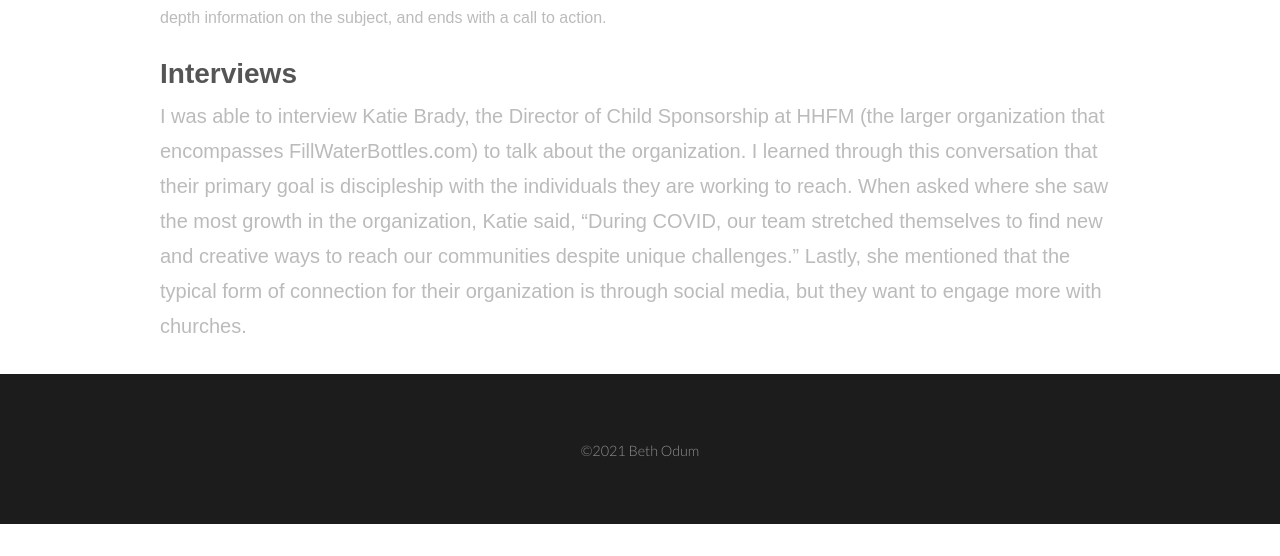
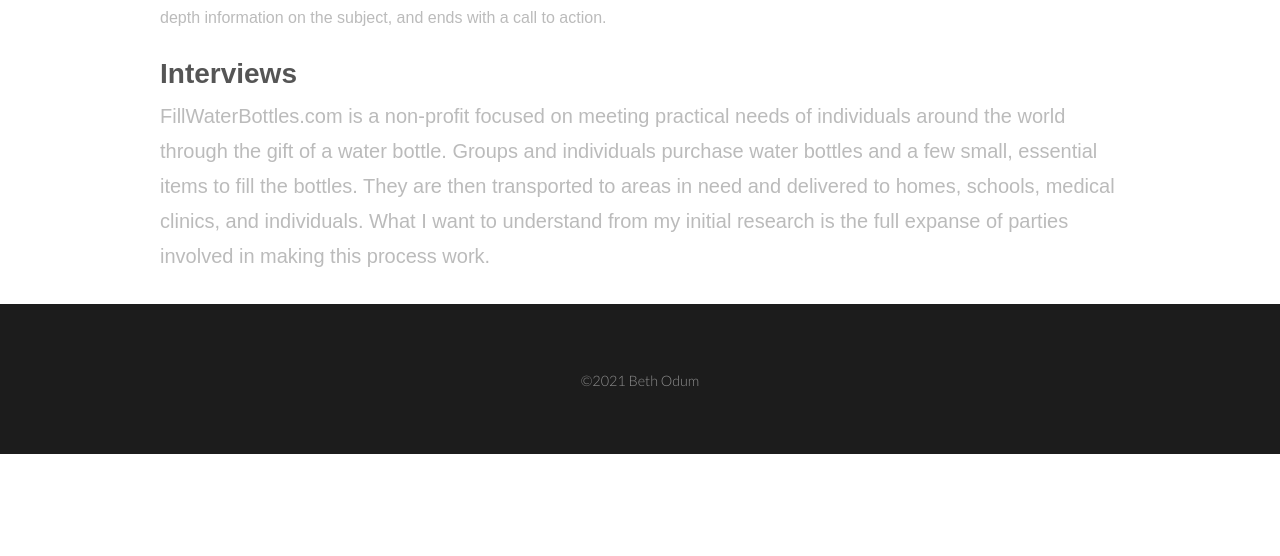
Before and after one commit to bethodum/bodum-process-site, a plain HTML site: page research.html in a window 1280 px wide. Shown: the part 2001-2557 px from the top of the page. After the commit the page ends 2487 px from the top, so only its background shows below. Drawn offline with Linux system fonts and the light colour scheme; a web font is replaced by a local one.

Commit message:
Revert "text"
This reverts commit ff0a32f2106f4dd312134637bea594b6d74a876b.

```diff
--- a/research.html
+++ b/research.html
@@ -80,7 +80,7 @@
 		<section>
 		<div class="inner">
 		<h2>Interviews</h2>
-			<p>I was able to interview Katie Brady, the Director of Child Sponsorship at HHFM (the larger organization that encompasses FillWaterBottles.com) to talk about the organization. I learned through this conversation that their primary goal is discipleship with the individuals they are working to reach. When asked where she saw the most growth in the organization, Katie said, “During COVID, our team stretched themselves to find new and creative ways to reach our communities despite unique challenges.” Lastly, she mentioned that the typical form of connection for their organization is through social media, but they want to engage more with churches.</p>
+			<p>FillWaterBottles.com is a non-profit focused on meeting practical needs of individuals around the world through the gift of a water bottle. Groups and individuals purchase water bottles and a few small, essential items to fill the bottles. They are then transported to areas in need and delivered to homes, schools, medical clinics, and individuals. What I want to understand from my initial research is the full expanse of parties involved in making this process work.</p>
 		</div>
 		</section>
 
```
